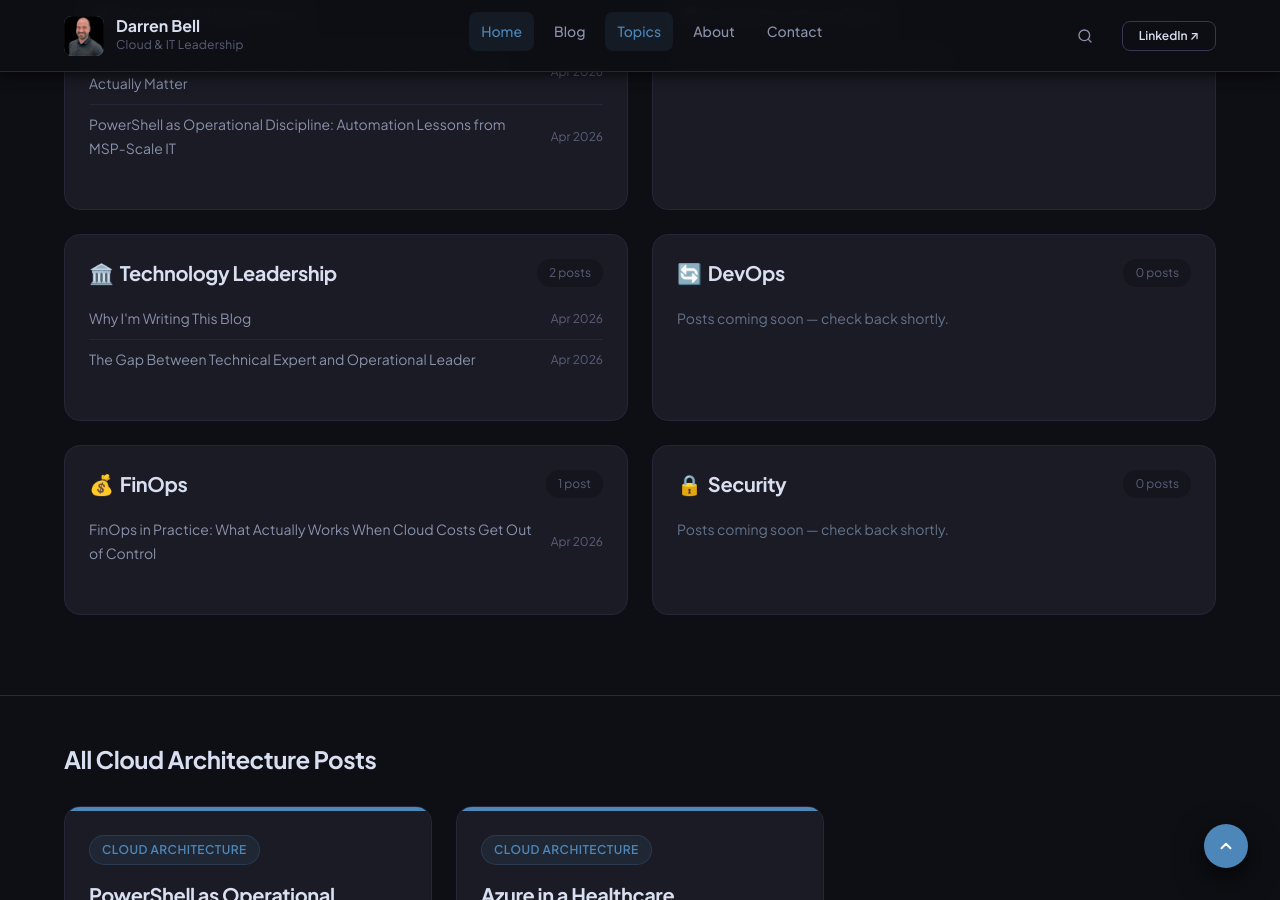
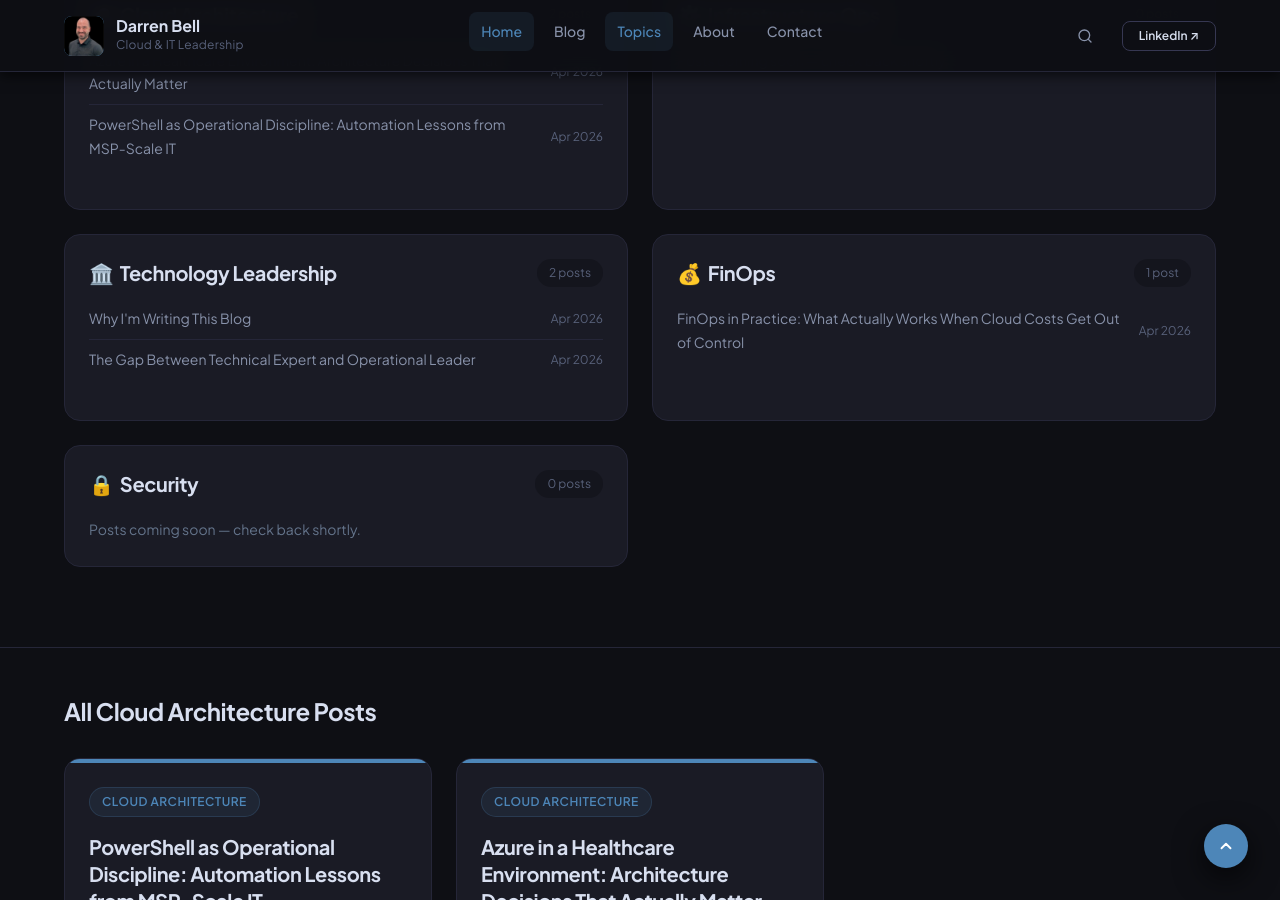
Before and after one commit to darrenbell09/DB_Blog, a Jekyll site: the page built from categories.html, in a window 1280 px wide and 900 px high, scrolled down 443 px. Built offline with Jekyll 4.4.1, drawn with Linux system fonts in a browser that asks for light colours.

Commit message:
Remove DevOps from footer and categories; fix footer logo photo
- Remove DevOps & Platform from footer topics list and categories page
- Add profile photo to footer logo (was showing DB initials)
- Remove DevOps from categories page description and all category arrays
- Fix old blue-navy border color in categories page

https://claude.ai/code/session_017PKE5vkCB3o9Qj9NWR6azF

```diff
--- a/_includes/footer.html
+++ b/_includes/footer.html
@@ -5,7 +5,9 @@
       <!-- Brand column -->
       <div class="site-footer__brand">
         <a href="{{ site.baseurl }}/" class="nav-brand" style="display:inline-flex;">
-          <div class="nav-brand__logo">DB</div>
+          <div class="nav-brand__logo">
+            <img src="{{ site.author.avatar | prepend: site.baseurl }}" alt="{{ site.author.name }}" onerror="this.style.display='none';this.parentElement.textContent='DB'">
+          </div>
           <div class="nav-brand__text">
             <span class="nav-brand__name">{{ site.author.name }}</span>
             <span class="nav-brand__role">Cloud Architect</span>
@@ -53,7 +55,6 @@
           <li><a href="{{ site.baseurl }}/categories/#cloud-architecture">Cloud Architecture</a></li>
           <li><a href="{{ site.baseurl }}/categories/#infrastructure-ops">Infrastructure Ops</a></li>
           <li><a href="{{ site.baseurl }}/categories/#technology-leadership">Tech Leadership</a></li>
-          <li><a href="{{ site.baseurl }}/categories/#devops">DevOps &amp; Platform</a></li>
           <li><a href="{{ site.baseurl }}/categories/#finops">FinOps</a></li>
         </ul>
       </div>
--- a/categories.html
+++ b/categories.html
@@ -1,7 +1,7 @@
 ---
 layout: default
 title: "Topics"
-description: "Browse all blog topics — cloud architecture, infrastructure operations, technology leadership, DevOps, FinOps, and security."
+description: "Browse all blog topics — cloud architecture, infrastructure operations, technology leadership, FinOps, and security."
 permalink: /categories/
 ---
 
@@ -19,12 +19,12 @@ permalink: /categories/
 
     {% if categories.size == 0 %}
     <!-- Fallback: show predefined categories even if no posts yet -->
-    {% assign categories = "Cloud Architecture,Infrastructure Ops,Technology Leadership,DevOps,FinOps,Security" | split: "," %}
+    {% assign categories = "Cloud Architecture,Infrastructure Ops,Technology Leadership,FinOps,Security" | split: "," %}
     {% endif %}
 
     <div class="category-list">
 
-      {% assign all_categories = "Cloud Architecture,Infrastructure Ops,Technology Leadership,DevOps,FinOps,Security" | split: "," %}
+      {% assign all_categories = "Cloud Architecture,Infrastructure Ops,Technology Leadership,FinOps,Security" | split: "," %}
 
       {% for cat in all_categories %}
         {% assign cat_slug = cat | slugify %}
@@ -37,7 +37,6 @@ permalink: /categories/
                 {% when 'Cloud Architecture' %}☁️&nbsp;
                 {% when 'Infrastructure Ops' %}⚙️&nbsp;
                 {% when 'Technology Leadership' %}🏛️&nbsp;
-                {% when 'DevOps' %}🔄&nbsp;
                 {% when 'FinOps' %}💰&nbsp;
                 {% when 'Security' %}🔒&nbsp;
               {% endcase %}
@@ -72,11 +71,11 @@ permalink: /categories/
 </section>
 
 <!-- All posts by category -->
-{% assign all_cats = "Cloud Architecture,Infrastructure Ops,Technology Leadership,DevOps,FinOps,Security" | split: "," %}
+{% assign all_cats = "Cloud Architecture,Infrastructure Ops,Technology Leadership,FinOps,Security" | split: "," %}
 {% for cat in all_cats %}
   {% assign cat_posts = site.posts | where: "category", cat %}
   {% if cat_posts.size > 0 %}
-<section class="section--sm" style="border-top:1px solid #1a2e4a;">
+<section class="section--sm" style="border-top:1px solid #252638;">
   <div class="container">
     <h2 style="font-size:1.5rem;font-weight:700;margin-bottom:2rem;" id="{{ cat | slugify }}-posts">
       All {{ cat }} Posts
```
